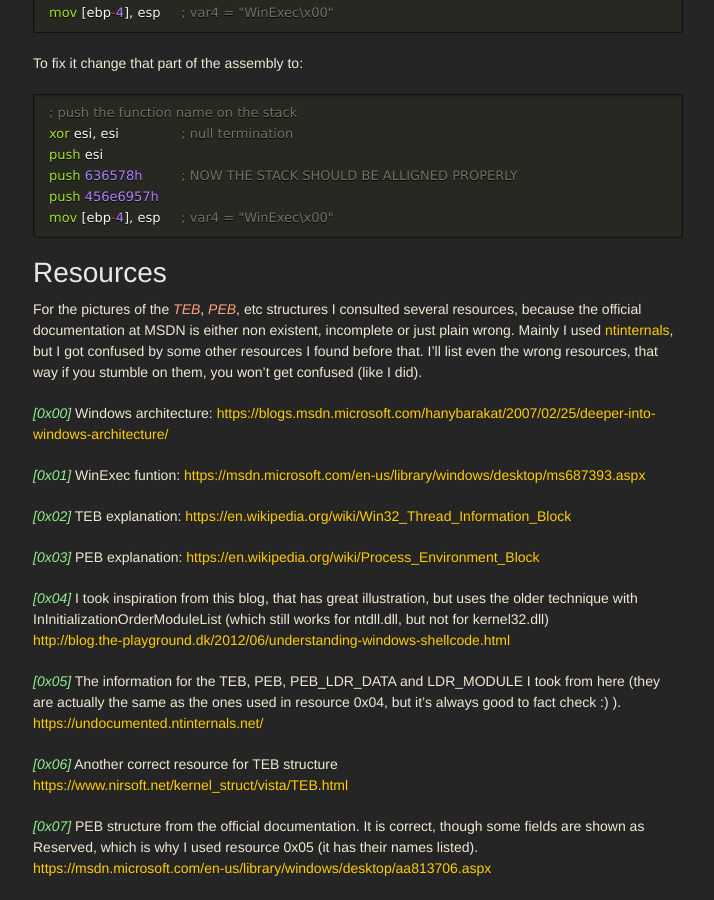
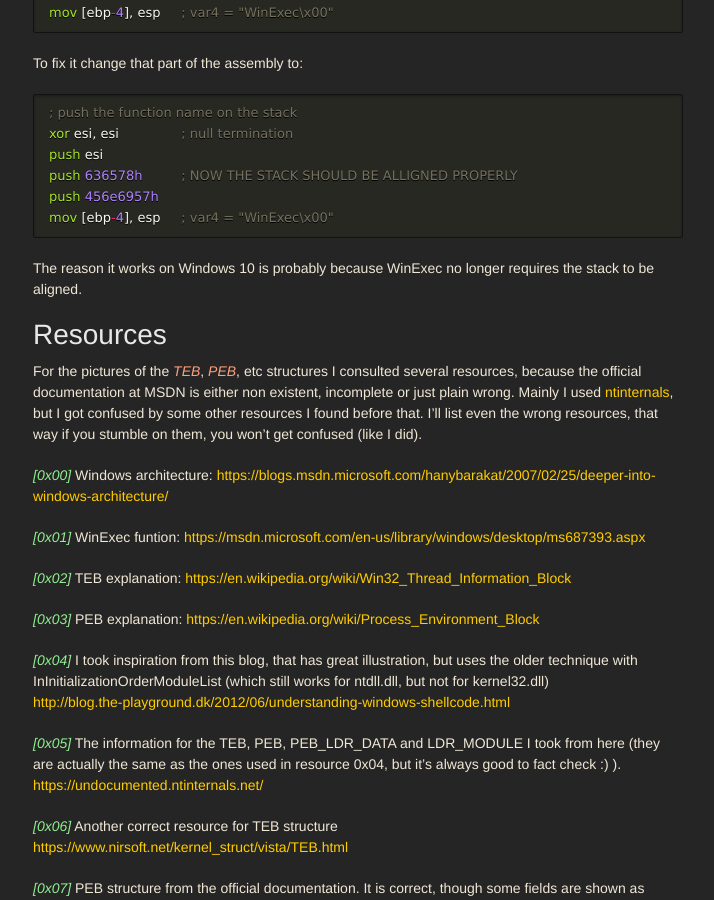
Before and after one commit to idafchev/idafchev.github.io, a Jekyll site: the page built from _posts/2017-09-26-writing_windows_shellcode.md, in a window 1280 px wide and 900 px high, scrolled down 17349 px. Shown: the whole window, without its empty margins (282-996 px from the left). Built offline with Jekyll 4.4.1, drawn with Linux system fonts in a browser that asks for light colours; nearby versions of some CDN libraries; some web fonts are replaced; comment, search, counter and statistics services are not loaded.

Commit message:
Update 2017-09-26-writing_windows_shellcode.md

````diff
--- a/_posts/2017-09-26-writing_windows_shellcode.md
+++ b/_posts/2017-09-26-writing_windows_shellcode.md
@@ -561,6 +561,7 @@ push 456e6957h
 mov [ebp-4], esp	; var4 = "WinExec\x00"
 ```
 
+The reason it works on Windows 10 is probably because WinExec no longer requires the stack to be aligned.
 
 # <a name="resources"></a> Resources
 For the pictures of the *TEB*{: style="color: LightSalmon"}, *PEB*{: style="color: LightSalmon"}, etc structures I consulted several resources, because the official documentation at MSDN is either non existent, incomplete or just plain wrong. Mainly I used [ntinternals](https://undocumented.ntinternals.net/), but I got confused by some other resources I found before that. I'll list even the wrong resources, that way if you stumble on them, you won't get confused (like I did).
````
